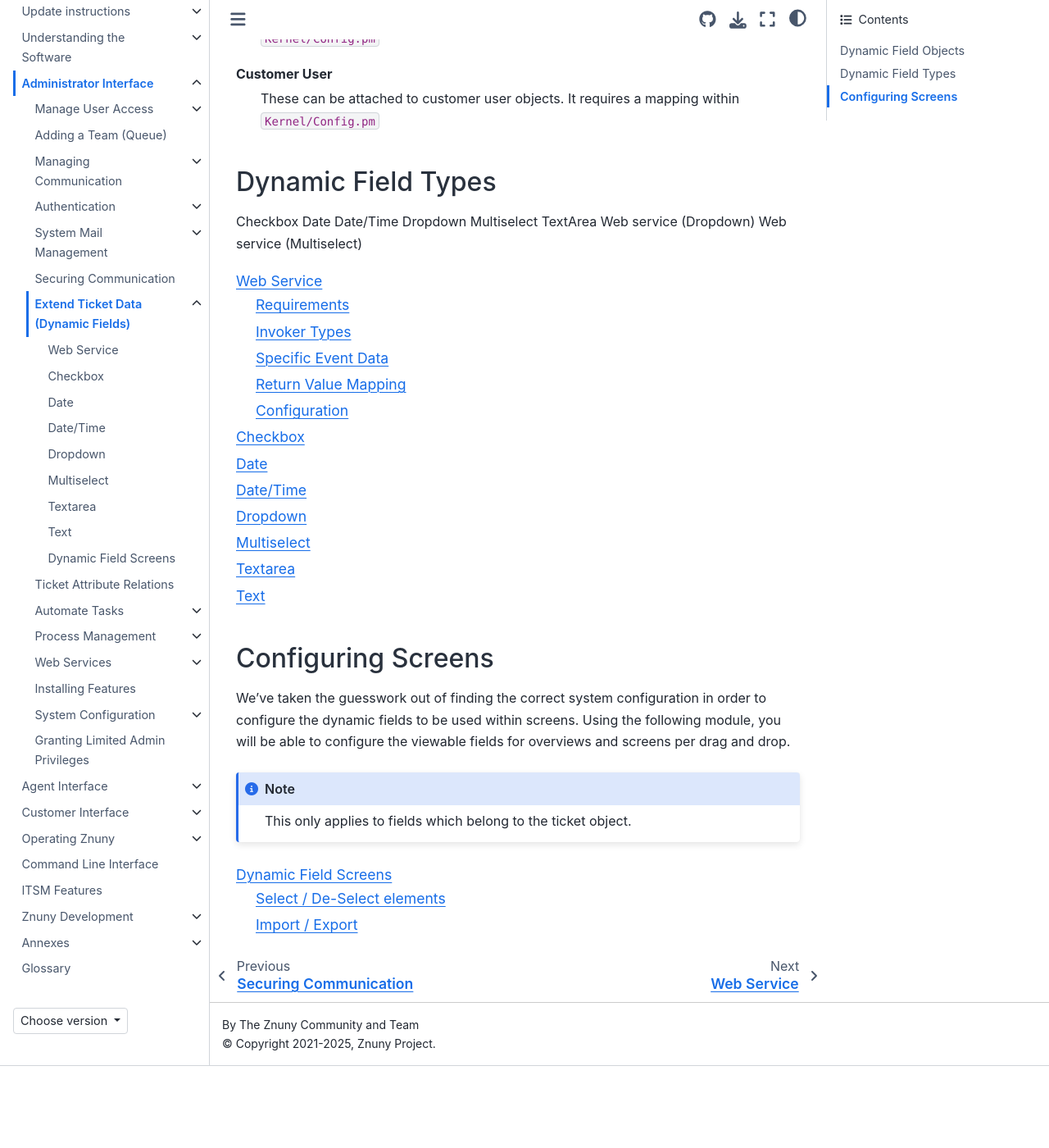
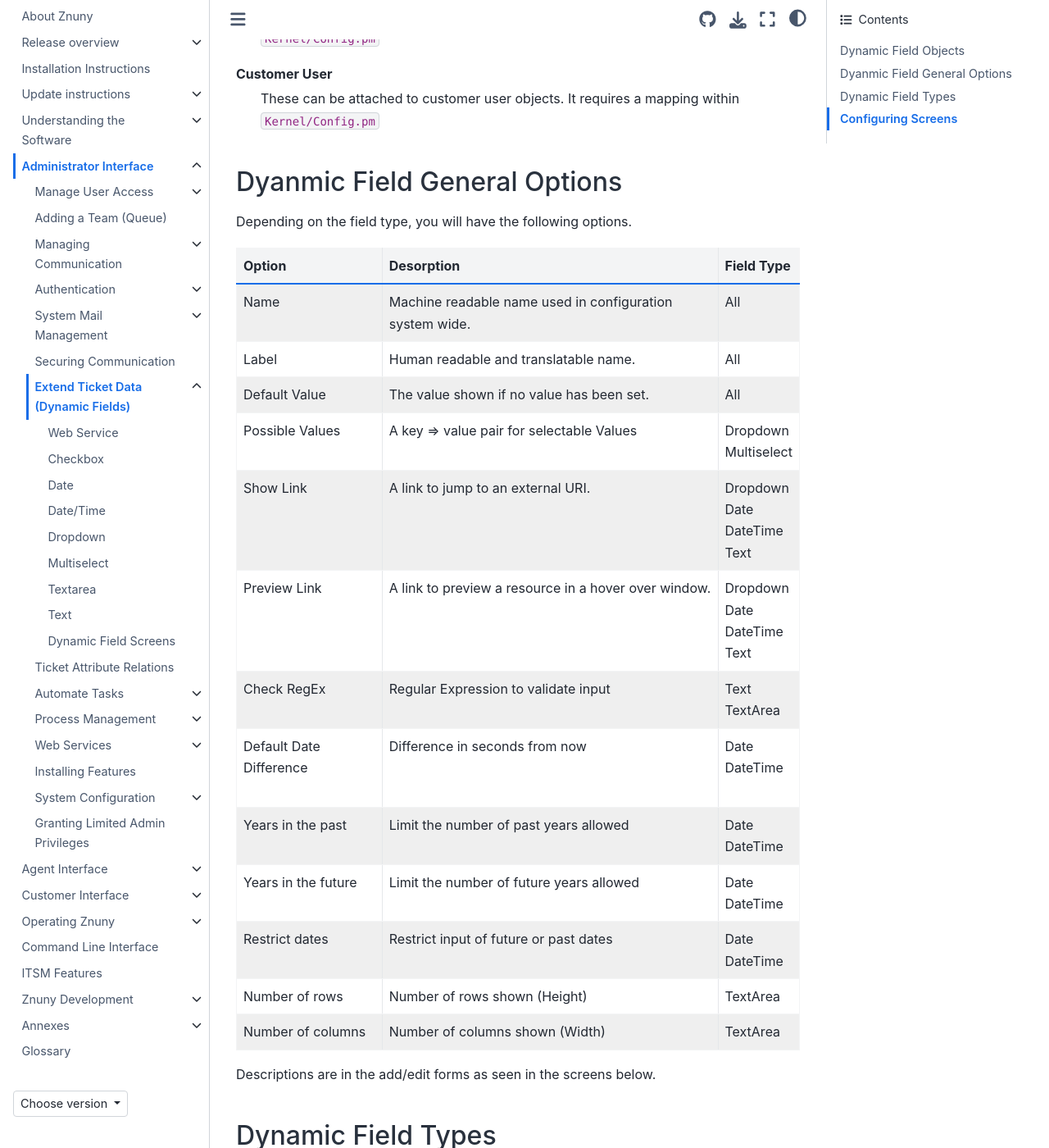
Before and after one commit to znuny/manual, a Sphinx documentation site: the page built from source/admin/dynamicfields/index.rst, in a window 1280 px wide and 1400 px high, scrolled down 1057 px. Shown: the whole window at 82% size. Built offline with Sphinx 7.4.7 and the Sphinx Book theme 1.1.4, drawn with Linux system fonts in a browser that asks for light colours; before the commit the page ends 2357 px from its top, so only the background shows below that.

Commit message:
Resolve "Update dynamic fields chapter"

```diff
--- a/source/admin/dynamicfields/index.rst
+++ b/source/admin/dynamicfields/index.rst
@@ -17,7 +17,6 @@
    Dynamic Field General Settings
 
 
-
 These are similar and contain the following options.
 
 Dynamic Field Objects
@@ -32,17 +31,57 @@
 Customer User
    These can be attached to customer user objects. It requires a mapping within ``Kernel/Config.pm``
 
+Dyanmic Field General Options
+*****************************
+
+Depending on the field type, you will have the following options.
+
++--------------------------+----------------------------------------------------------+--------------+
+| Option                   | Desorption                                               | Field Type   |
++==========================+==========================================================+==============+
+| Name                     | Machine readable name used in configuration system wide. | All          |
++--------------------------+----------------------------------------------------------+--------------+
+| Label                    | Human readable and translatable name.                    | All          |
++--------------------------+----------------------------------------------------------+--------------+
+| Default Value            | The value shown if no value has been set.                | All          |
++--------------------------+----------------------------------------------------------+--------------+
+|| Possible Values         || A key => value pair for selectable Values               || Dropdown    |
+||                         ||                                                         || Multiselect |
++--------------------------+----------------------------------------------------------+--------------+
+|| Show Link               || A link to jump to an external URI.                      || Dropdown    |
+||                         ||                                                         || Date        |
+||                         ||                                                         || DateTime    |
+||                         ||                                                         || Text        |
++--------------------------+----------------------------------------------------------+--------------+
+|| Preview Link            || A link to preview a resource in a hover over window.    || Dropdown    |
+||                         ||                                                         || Date        |
+||                         ||                                                         || DateTime    |
+||                         ||                                                         || Text        |
++--------------------------+----------------------------------------------------------+--------------+
+|| Check RegEx             || Regular Expression to validate input                    || Text        |
+||                         ||                                                         || TextArea    |
++--------------------------+----------------------------------------------------------+--------------+
+|| Default Date Difference || Difference in seconds from now                          || Date        |
+||                         ||                                                         || DateTime    |
++--------------------------+----------------------------------------------------------+--------------+
+|| Years in the past       || Limit the number of past years allowed                  || Date        |
+||                         ||                                                         || DateTime    |
++--------------------------+----------------------------------------------------------+--------------+
+|| Years in the future     || Limit the number of future years allowed                || Date        |
+||                         ||                                                         || DateTime    |
++--------------------------+----------------------------------------------------------+--------------+
+|| Restrict dates          || Restrict input of future or past dates                  || Date        |
+||                         ||                                                         || DateTime    |
++--------------------------+----------------------------------------------------------+--------------+
+| Number of rows           | Number of rows shown (Height)                            | TextArea     |
++--------------------------+----------------------------------------------------------+--------------+
+| Number of columns        | Number of columns shown (Width)                          | TextArea     |
++--------------------------+----------------------------------------------------------+--------------+
+
+Descriptions are in the add/edit forms as seen in the screens below.
+
 Dynamic Field Types
 *******************
-
-Checkbox
-Date
-Date/Time
-Dropdown
-Multiselect
-TextArea
-Web service (Dropdown)
-Web service (Multiselect)
 
 .. toctree::
    :maxdepth: 2
```
